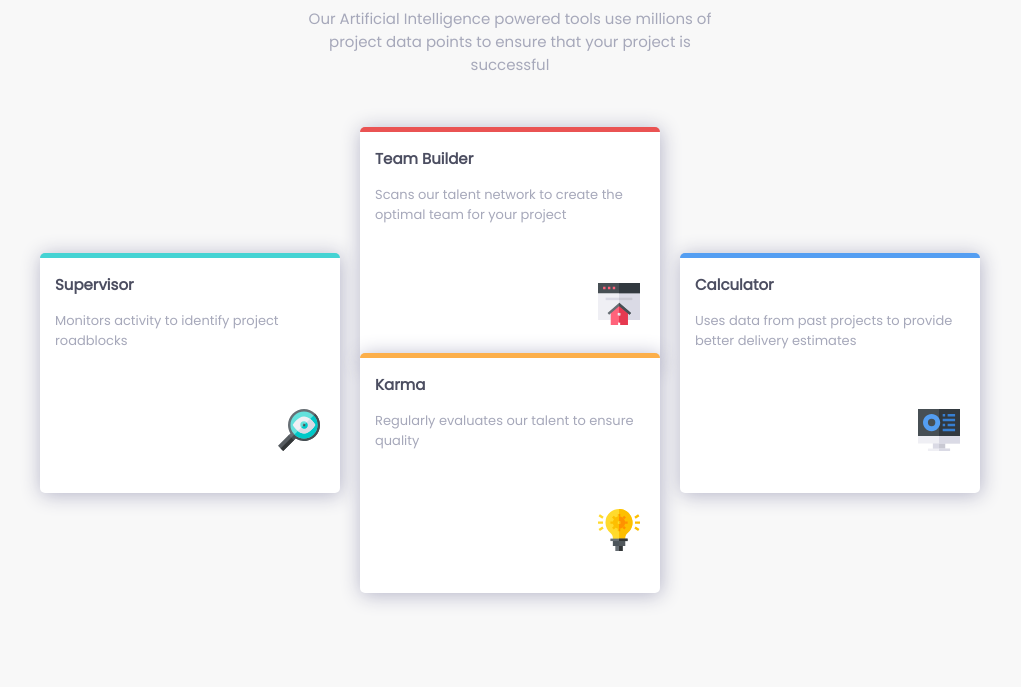
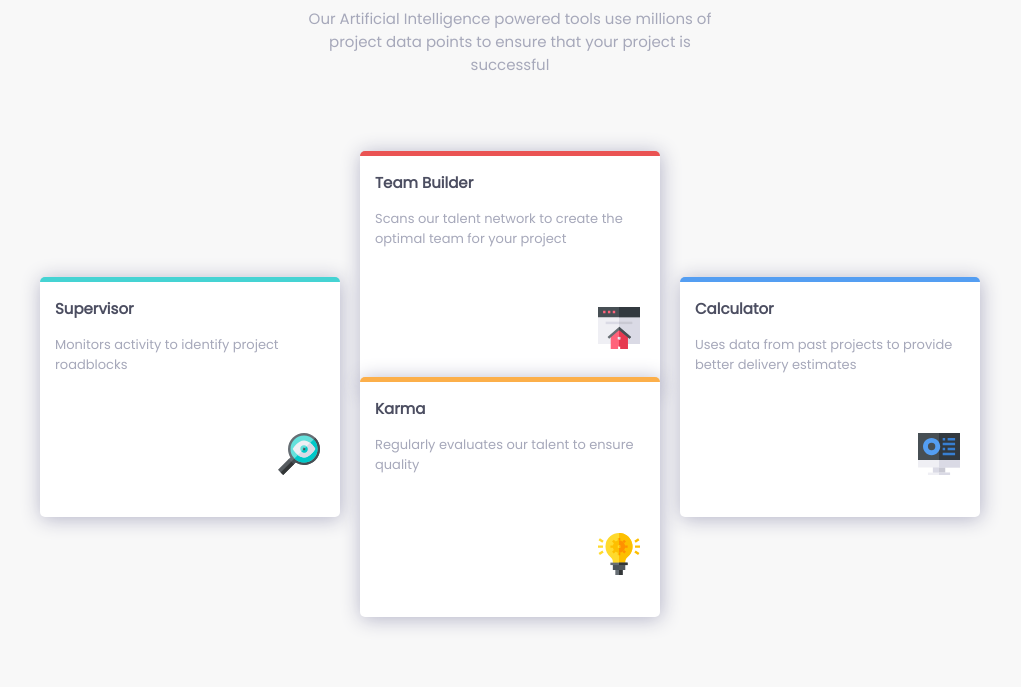
Before and after one commit to cilolata/fourcardfeaturesection.github.io, a plain HTML site: page index.html in a window 1280 px wide. Shown: the part 113-800 px from the top of the page, without its empty margins (130-1151 px from the left). Drawn offline with Linux system fonts and the light colour scheme.

Commit message:
ajuste css

```diff
--- a/css/style.css
+++ b/css/style.css
@@ -12,9 +12,8 @@ body{
     "main"
     "footer";
     grid-template-columns: auto;
-    grid-template-rows: 25vh auto auto ;
+    grid-template-rows: 28vh auto auto ;
     background-color:  	#F8F8F8;
-
 }
 
 
```
Also changed, not shown: css/cards.css (line endings or trailing spaces).
